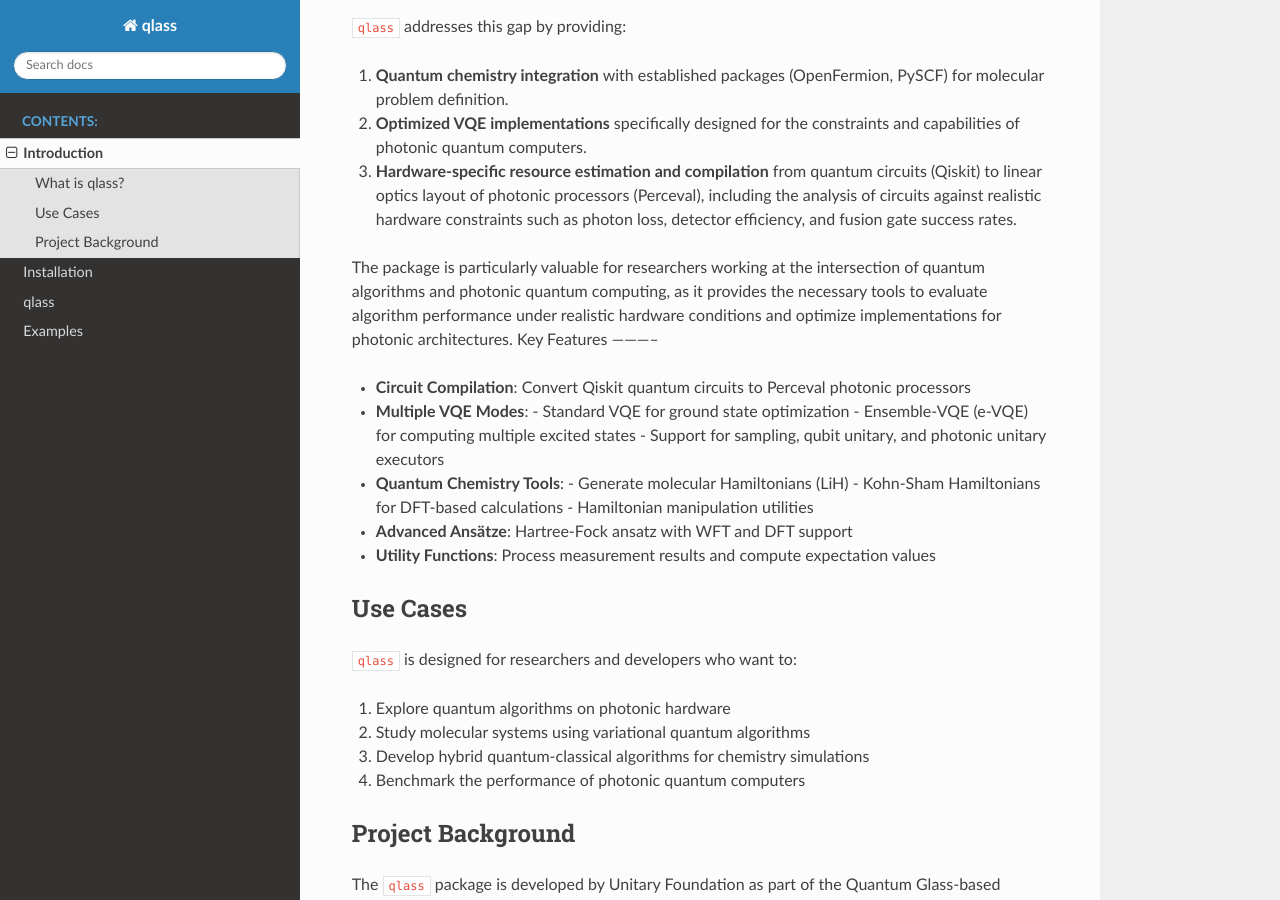
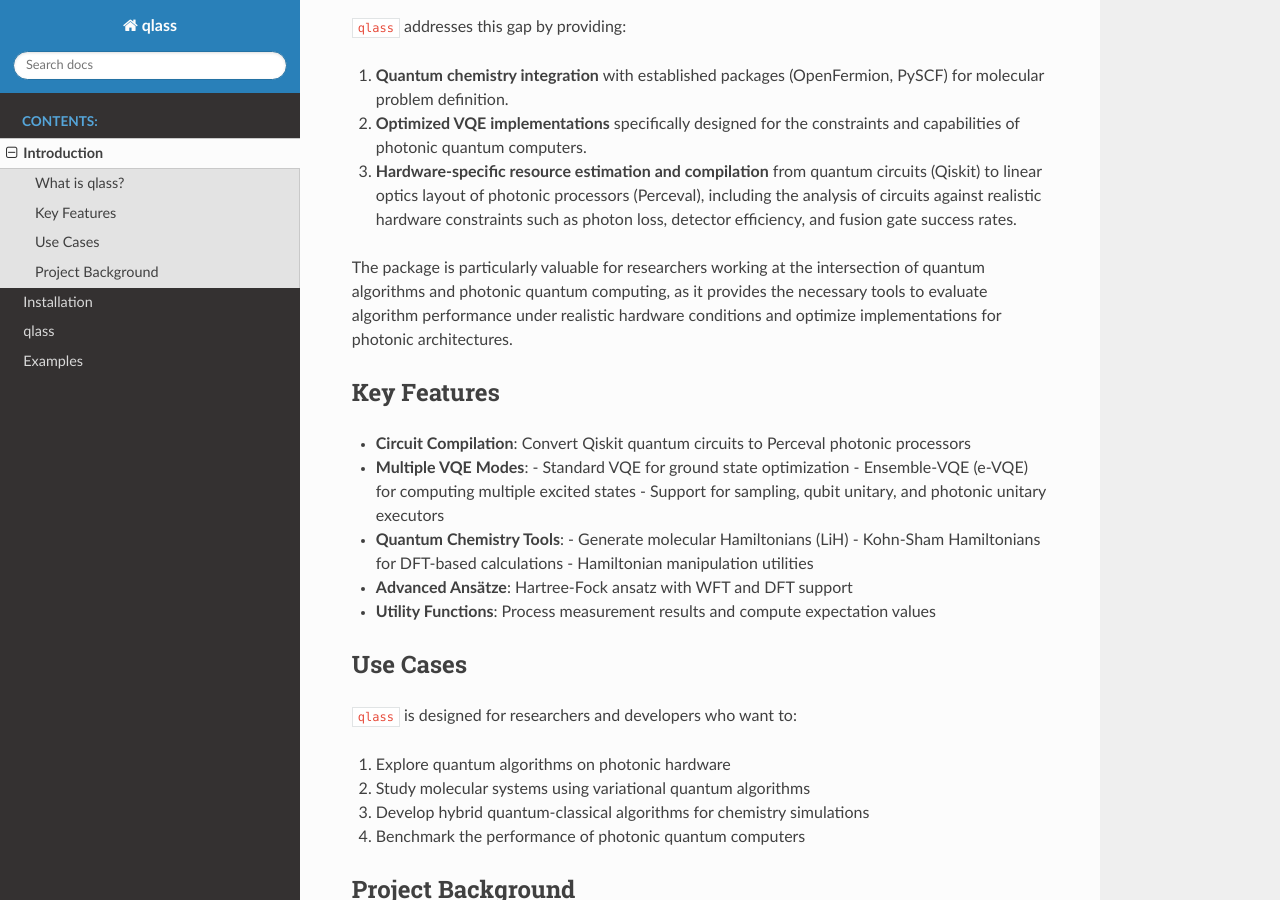
Before and after one commit to unitaryfoundation/qlass, a Sphinx documentation site: the page built from docs/introduction.rst, in a window 1280 px wide and 900 px high, scrolled down 660 px. Built offline with Sphinx 7.4.7 and the Read the Docs theme 3.1.0, drawn with Linux system fonts in a browser that asks for light colours; cross-references to code outside the pages are shown as plain code; some of the changed lines change nothing that is shown.

Commit message:
fix refs

```diff
--- a/docs/introduction.rst
+++ b/docs/introduction.rst
@@ -15,6 +15,7 @@
 3. **Hardware-specific resource estimation and compilation** from quantum circuits (Qiskit) to linear optics layout of photonic processors (Perceval), including the analysis of circuits against realistic hardware constraints such as photon loss, detector efficiency, and fusion gate success rates.
 
 The package is particularly valuable for researchers working at the intersection of quantum algorithms and photonic quantum computing, as it provides the necessary tools to evaluate algorithm performance under realistic hardware conditions and optimize implementations for photonic architectures.
+
 Key Features
 -----------
 
@@ -45,3 +46,6 @@
 
 The ``qlass`` package is developed by Unitary Foundation as part of the Quantum Glass-based Photonic Integrated Circuits (QLASS) project,
 which aims to develop quantum technologies based on photonic integrated circuits. The project is funded by the European Union.
+
+.. bibliography:: refs.bib
+   :filter: docname in docnames
```
